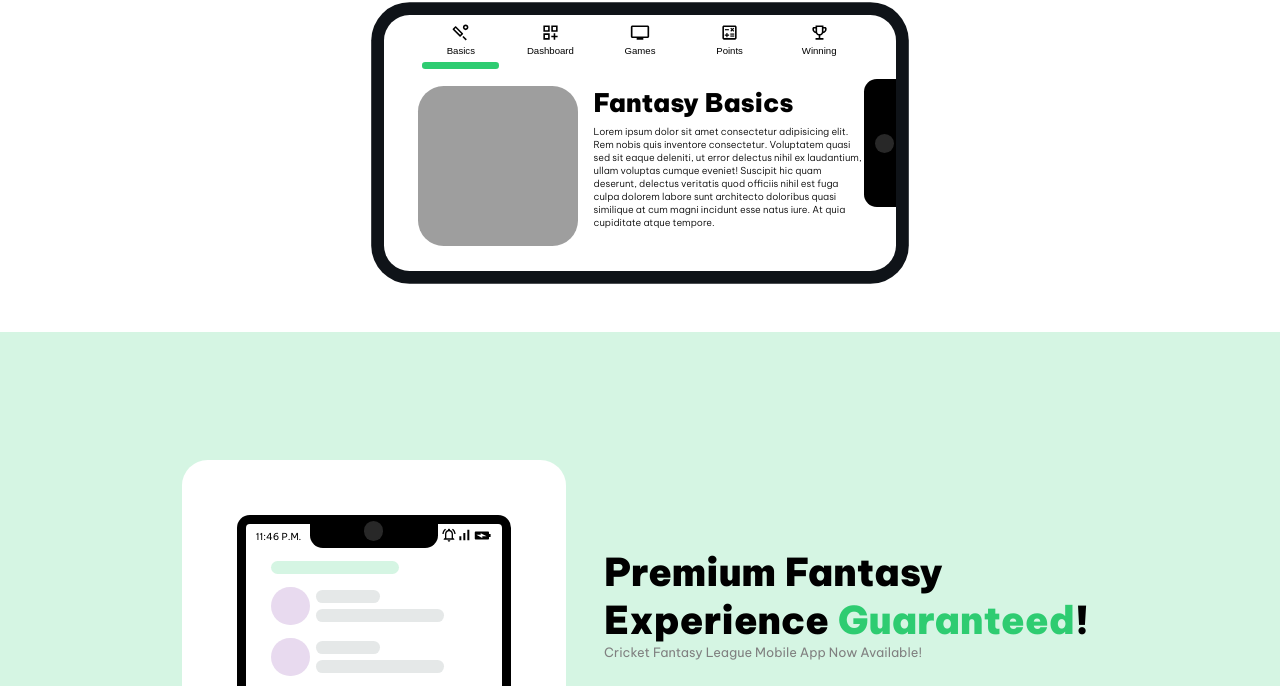
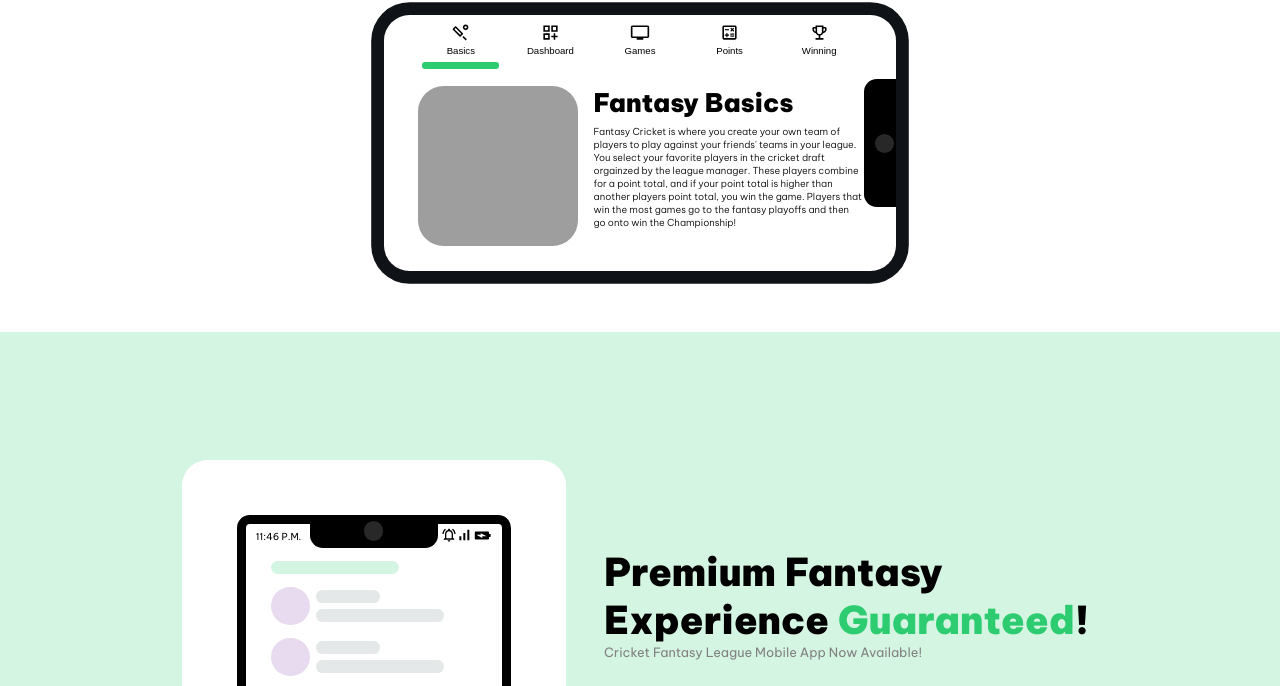
Before and after one commit to ronakkothari123/FantasyCricket, a plain HTML site: page index.html in a window 1280 px wide. Shown: the part 1460-2146 px from the top of the page. Drawn offline with Linux system fonts and the light colour scheme; grey boxes are pictures that could not be loaded.

Commit message:
Finish Dashboard text

```diff
--- a/index.html
+++ b/index.html
@@ -163,35 +163,35 @@
                         <div class="fantasy-content-picture"></div>
                         <div class="fantasy-content-text">
                             <h1>Fantasy Basics</h1>
-                            <p>Lorem ipsum dolor sit amet consectetur adipisicing elit. Rem nobis quis inventore consectetur. Voluptatem quasi sed sit eaque deleniti, ut error delectus nihil ex laudantium, ullam voluptas cumque eveniet! Suscipit hic quam deserunt, delectus veritatis quod officiis nihil est fuga culpa dolorem labore sunt architecto doloribus quasi similique at cum magni incidunt esse natus iure. At quia cupiditate atque tempore.</p>
+                            <p>Fantasy Cricket is where you create your own team of players to play against your friends' teams in your league. You select your favorite players in the cricket draft orgainzed by the league manager. These players combine for a point total, and if your point total is higher than another players point total, you win the game. Players that win the most games go to the fantasy playoffs and then go onto win the Championship!</p>
                         </div>
                     </div>
                     <div class="fantasy-content inactive-content" id="content-2">
                         <div class="fantasy-content-picture"></div>
                         <div class="fantasy-content-text">
                             <h1>The Dashboard</h1>
-                            <p>Lorem ipsum dolor sit amet consectetur adipisicing elit. Rem nobis quis inventore consectetur. Voluptatem quasi sed sit eaque deleniti, ut error delectus nihil ex laudantium, ullam voluptas cumque eveniet! Suscipit hic quam deserunt, delectus veritatis quod officiis nihil est fuga culpa dolorem labore sunt architecto doloribus quasi similique at cum magni incidunt esse natus iure. At quia cupiditate atque tempore.</p>
+                            <p>The Dashboard will be where you can adjust your cricket lineup and do your league draft when it's decided on by your league manager. The Dashboard is an important part of your fantasy cricket experience, and will allow you to win games.</p>
                         </div>
                     </div>
                     <div class="fantasy-content inactive-content" id="content-3">
                         <div class="fantasy-content-picture"></div>
                         <div class="fantasy-content-text">
-                            <h1>League Games</h1>
-                            <p>Lorem ipsum dolor sit amet consectetur adipisicing elit. Rem nobis quis inventore consectetur. Voluptatem quasi sed sit eaque deleniti, ut error delectus nihil ex laudantium, ullam voluptas cumque eveniet! Suscipit hic quam deserunt, delectus veritatis quod officiis nihil est fuga culpa dolorem labore sunt architecto doloribus quasi similique at cum magni incidunt esse natus iure. At quia cupiditate atque tempore.</p>
+                            <h1>League Games/Roster</h1>
+                            <p>You will play games against other players in your league. Each of the players on your team and your opponents team will have to play a real-live cricket game once. When they all play, the points are calculated and then the winner of your fantasy game is declared.</p>
                         </div>
                     </div>
                     <div class="fantasy-content inactive-content" id="content-4">
                         <div class="fantasy-content-picture"></div>
                         <div class="fantasy-content-text">
                             <h1>The Points System</h1>
-                            <p>Lorem ipsum dolor sit amet consectetur adipisicing elit. Rem nobis quis inventore consectetur. Voluptatem quasi sed sit eaque deleniti, ut error delectus nihil ex laudantium, ullam voluptas cumque eveniet! Suscipit hic quam deserunt, delectus veritatis quod officiis nihil est fuga culpa dolorem labore sunt architecto doloribus quasi similique at cum magni incidunt esse natus iure. At quia cupiditate atque tempore.</p>
+                            <p>Each player you draft can be put a specific position, for example bowler, batsman, fielder, and keeper. A batsman's points are calculated by dividing the runs they score by 2. A bowlers score is calculated based on their economy, wickets, and extras. A fielder and keepers score is calculated based on their runouts, caught outs, and dropped catches</p>
                         </div>
                     </div>
                     <div class="fantasy-content inactive-content" id="content-5">
                         <div class="fantasy-content-picture"></div>
                         <div class="fantasy-content-text">
                             <h1>How To Win</h1>
-                            <p>Lorem ipsum dolor sit amet consectetur adipisicing elit. Rem nobis quis inventore consectetur. Voluptatem quasi sed sit eaque deleniti, ut error delectus nihil ex laudantium, ullam voluptas cumque eveniet! Suscipit hic quam deserunt, delectus veritatis quod officiis nihil est fuga culpa dolorem labore sunt architecto doloribus quasi similique at cum magni incidunt esse natus iure. At quia cupiditate atque tempore.</p>
+                            <p>You win by scoring more points and winning games. After winning games, the teams with the most points go into a bracket and play each other in a playoff-style, and the winner of this bracket becomes the league winner!</p>
                         </div>
                     </div>
                 </div>
```
